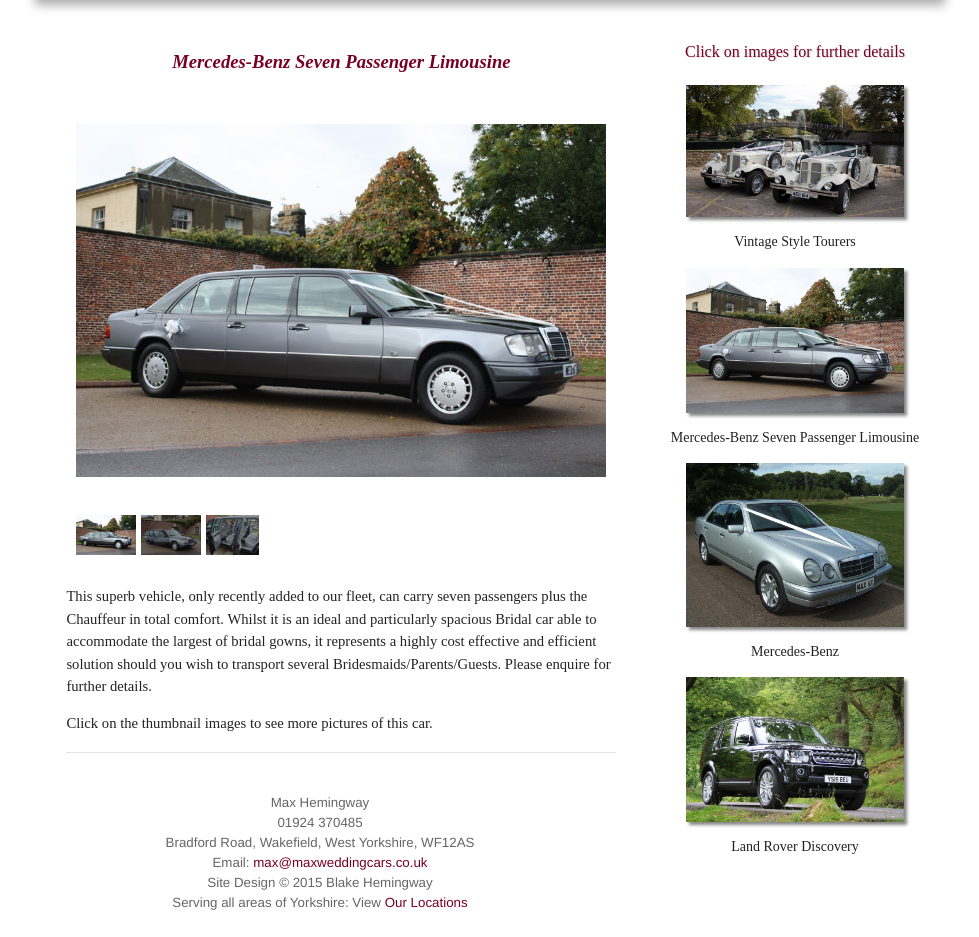
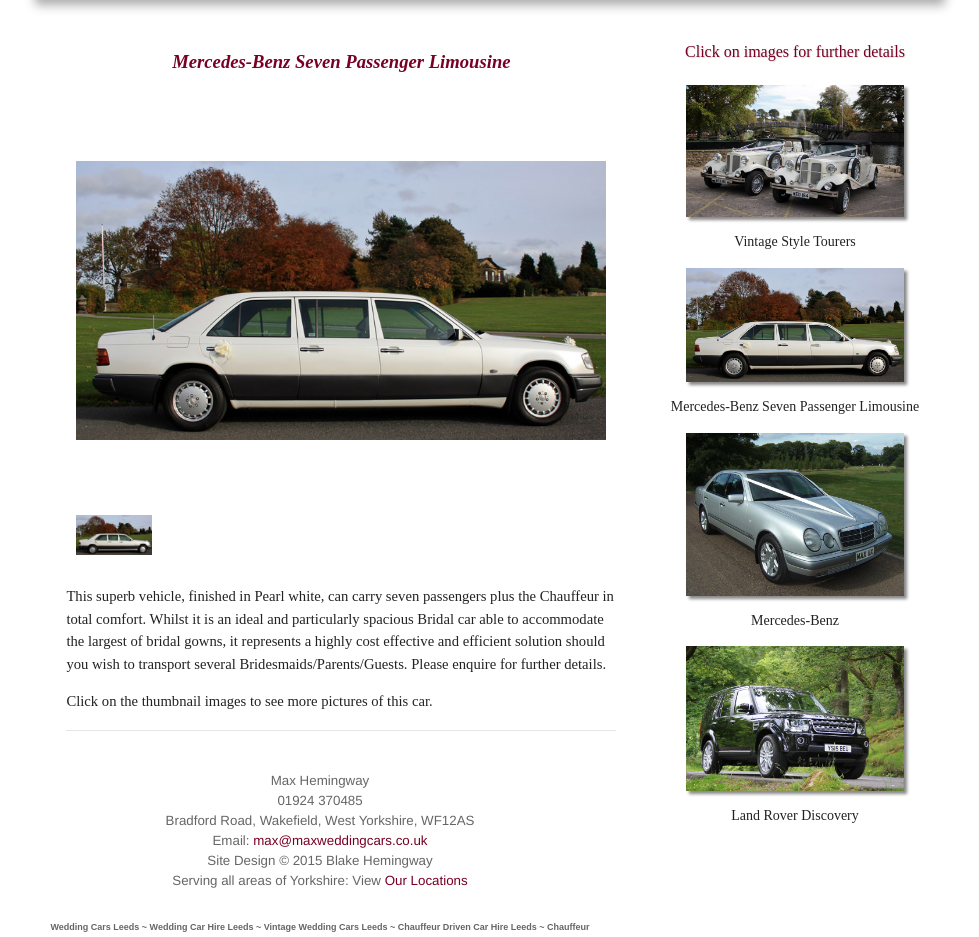
Before and after one commit to blake01/maxweddingcars, a PHP site: page /seven_seat_mercedes in a window 1280 px wide. Shown: the part 140-1077 px from the top of the page, without its empty margins (155-1134 px from the left). Run offline with PHP 8.4, Linux system fonts and the light colour scheme; some libraries are stand-ins or nearby versions; some web fonts are replaced.

Commit message:
Add white Mercedes

```diff
--- a/seven_seat_mercedes.php
+++ b/seven_seat_mercedes.php
@@ -101,13 +101,11 @@
 <div id="galleria">
 
 <img src="/img/stretch-merc/side.jpg" alt="Mercedes Benz Exterior" />
-<img src="/img/stretch-merc/doors_open.jpg" alt="Mercedes Benz Doors Open" />
-<img src="/img/stretch-merc/doors_open_2.jpg" alt="Mercedes Benz Interior" />
 
 </div>
 <div>
 
-<p>This superb vehicle, only recently added to our fleet, can carry seven passengers plus the Chauffeur in total comfort. Whilst it is an ideal and particularly spacious Bridal car able to accommodate the largest of bridal gowns, it represents a highly cost effective and efficient solution should you wish to transport several Bridesmaids/Parents/Guests. Please enquire for further details.</p>
+<p>This superb vehicle, finished in Pearl white, can carry seven passengers plus the Chauffeur in total comfort. Whilst it is an ideal and particularly spacious Bridal car able to accommodate the largest of bridal gowns, it represents a highly cost effective and efficient solution should you wish to transport several Bridesmaids/Parents/Guests. Please enquire for further details.</p>
 <p>Click on the thumbnail images to see more pictures of this car.</p>
 
 <p><a class="visible-xs" href="/cars">&lt; Back to Our Cars</a></p>
```
Also changed, not shown: img/stretch-merc/doors_open.jpg (deleted), img/stretch-merc/doors_open_2.jpg (deleted), img/stretch-merc/side.jpg.
